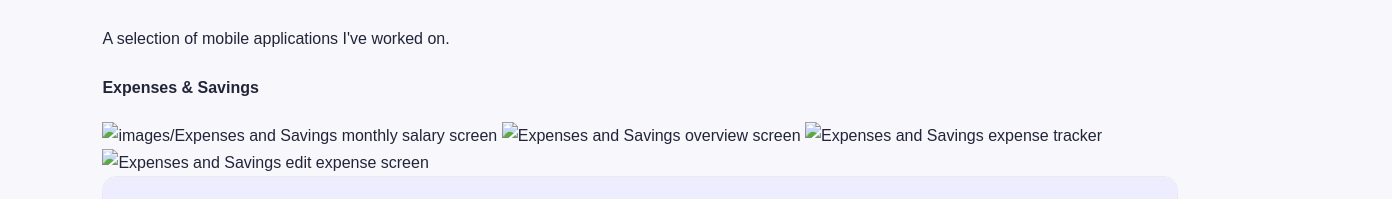
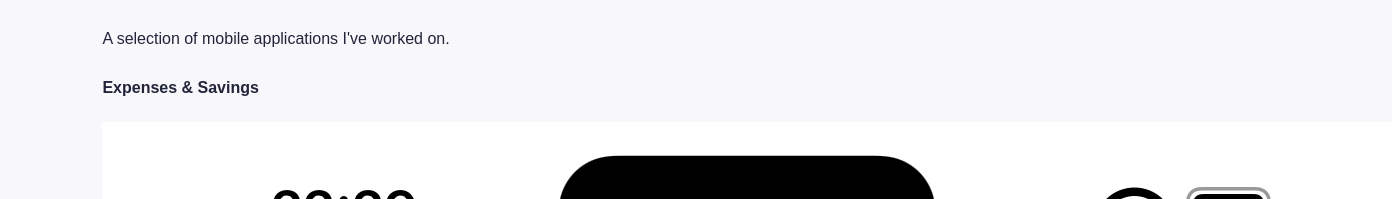
Before and after one commit to mkmsravanthi/portfolio.mkm, a plain HTML site: page index.html in a window 1280 px wide. Shown: the part 1820-2019 px from the top of the page, 1392 px wide, since content can reach past the window. Drawn offline with Linux system fonts and the light colour scheme.

Commit message:
Update index.html

```diff
--- a/index.html
+++ b/index.html
@@ -94,22 +94,22 @@
 
         <div class="platform-images">
 
-            <img src="Expenses-1.png"
-                 alt="images/Expenses and Savings monthly salary screen"
+            <img src="Expenses git/Expenses-1.png"
+                 alt="Expenses and Savings monthly salary screen"
                  class="gallery-image"
                  data-gallery="expenses">
 
-            <img src="images/Expenses-2.png"
+            <img src="Expenses git/Expenses-2.png"
                  alt="Expenses and Savings overview screen"
                  class="gallery-image"
                  data-gallery="expenses">
 
-            <img src="images/Expenses-3.png"
+            <img src="Expenses git/Expenses-3.png"
                  alt="Expenses and Savings expense tracker"
                  class="gallery-image"
                  data-gallery="expenses">
 
-            <img src="images/Expenses-4.png"
+            <img src="Expenses git/Expenses-4.png"
                  alt="Expenses and Savings edit expense screen"
                  class="gallery-image"
                  data-gallery="expenses">
```
